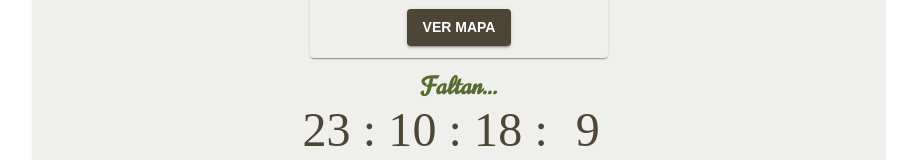
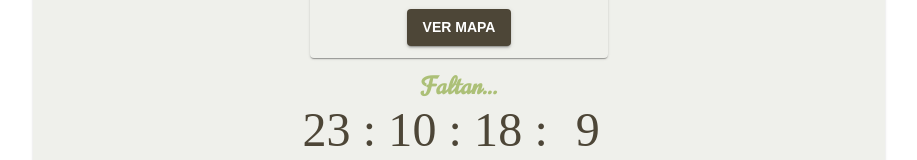
Before and after one commit to kenny-patrick/boda-ey, a React (Vite) app: page / in a window 1280 px wide. Shown: the part 2580-2740 px from the top of the page, without its empty margins (181-1098 px from the left). Built offline with nearby package versions, Linux system fonts and the light colour scheme; a web font is replaced by a local one.

Commit message:
fixed timer text

```diff
--- a/src/components/Timer.tsx
+++ b/src/components/Timer.tsx
@@ -8,7 +8,7 @@ import {
 import Countdown, { CountdownRendererFn } from "react-countdown";
 
 export default function Timer() {
-  const mainText = "#576b30";
+  const mainText = "#acc077";
   const countdownTheme = createTheme({
     typography: {
       fontFamily: ["Playfair Display Variable", "serif"].join(","),
```
